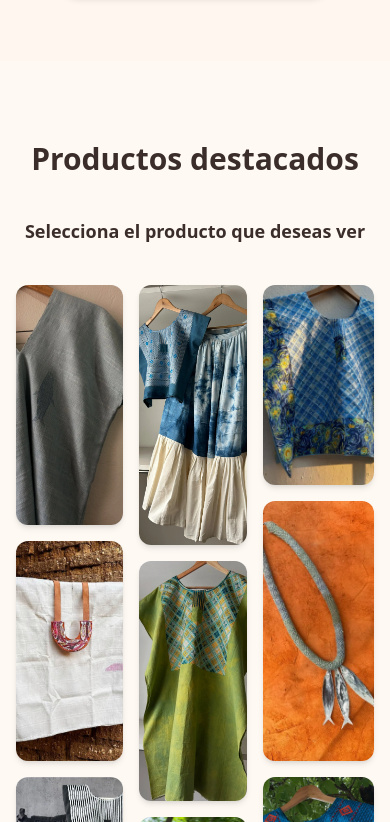
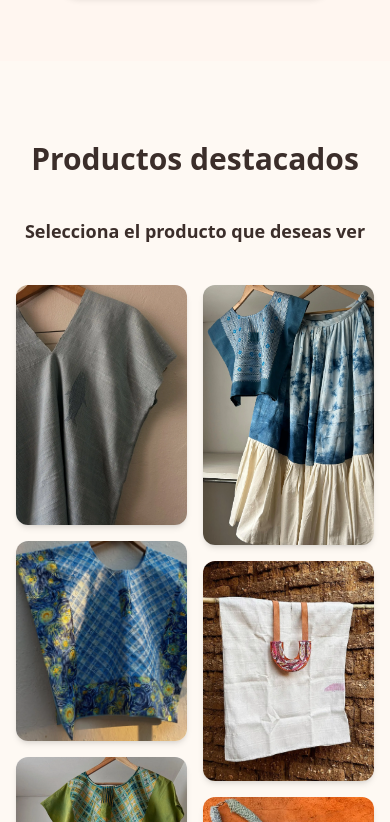
Before and after one commit to LIL-JRG/manosdelmar, an Astro site: page / in a window 390 px wide. Shown: the part 1178-2000 px from the top of the page. Built offline with nearby package versions, Linux system fonts and the light colour scheme; Astro itself is replaced by a stand-in of ours.

Commit message:
Added more breakpoints to the grid responsive.

```diff
--- a/src/utils/ProductGrid.tsx
+++ b/src/utils/ProductGrid.tsx
@@ -267,8 +267,9 @@ export default function ProductGrid({ limit, title = "Productos destacados", onl
 
   const breakpointColumnsObj = {
     default: 4,
-    768: 3,
-    0: 3,
+    1024: 3,
+    768: 2,
+    0: 2,
   };
 
   return (
```
